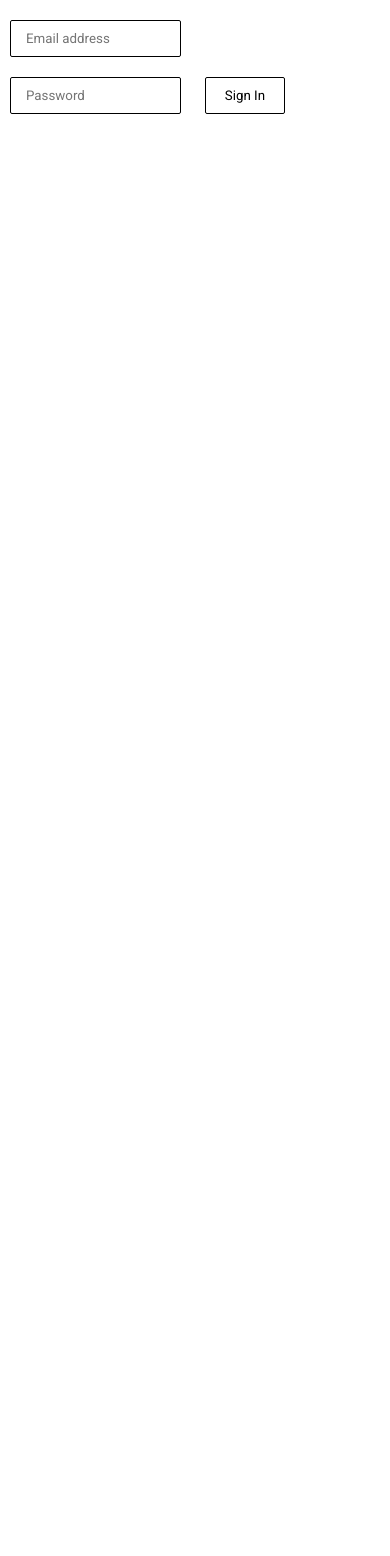
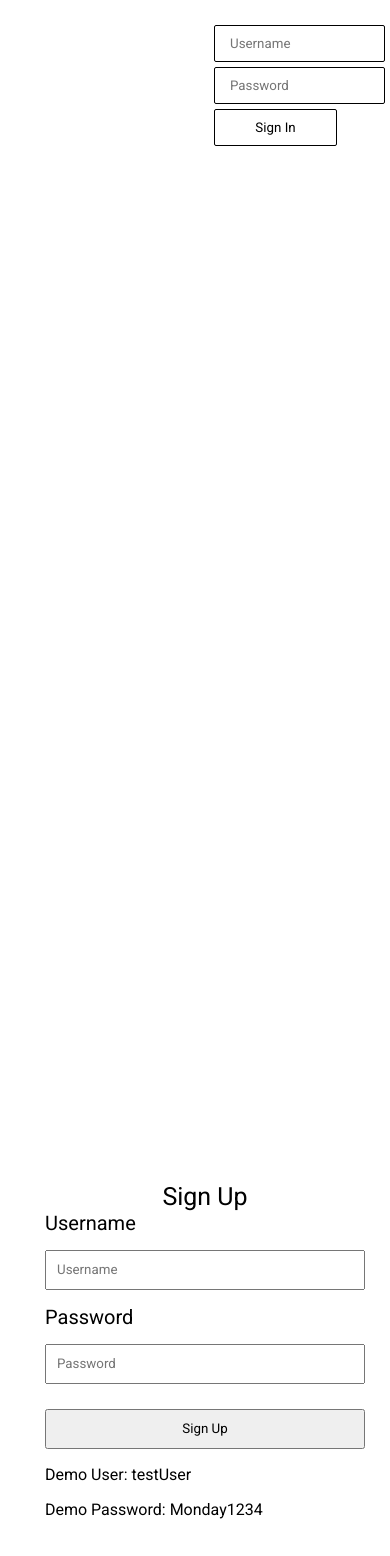
Before and after one commit to yaymo/node-capstone, a website: page public/index.html in a window 390 px wide. Shown: the top 1556 px of the page. Drawn offline with nearby package versions, Linux system fonts and the light colour scheme.

Commit message:
improve responsiveness, deleted dupe code, added demo account

```diff
--- a/public/index.css
+++ b/public/index.css
@@ -5,7 +5,7 @@
 }
 
 body{
-	height: 2500px;
+	height: 1500px;
 	margin: 0;
 }
 
@@ -19,9 +19,7 @@ body{
 }
 
 #app-name {
-	margin-top: 10px;
-	margin-left: 25px;
-	margin-bottom: 80px;
+	margin: 10px 10px 80px 20px;
 	position: fixed;
 	color: white;
 	font-size: 50px;
@@ -33,9 +31,11 @@ body{
 
 .nav-login {
 	display: inline-block;
-	position: fixed;
-	right: 50px;
+	position: absolute;
+	right: 40px;
 }
+
+
 
 #sign-in-button{
 	width: 80px;
@@ -73,11 +73,11 @@ body{
 	color: white;
 	font-family: 'Roboto';
 	font-size: 40px;
-	padding: 150px 30px 350px 30px;
+	padding: 100px 60px 120px 20px;
 }
 
 .sign-up {
-	width: 400px;
+	width: 380px;
 	margin-left: auto;
 	margin-right: auto;
 	background-color: white;
@@ -85,29 +85,16 @@ body{
 	border-radius: 2px;
 }
 
-#username {
+#username, #password {
 	height: 40px;
 	width: 320px;
 	padding-left: 10px;
 	margin: 15px 20px;
 }
 
-#password-label {
+#password-label, #username-label {
 	display: block;
 	font-size: 20px;
-	margin-left: 20px;
-}
-
-#password {
-	height: 40px;
-	width: 320px;
-	margin: 15px 20px;
-	padding-left: 10px;
-}
-
-#username-label {
-	font-size: 20px;
-	display: block;
 	margin-left: 20px;
 }
 
@@ -126,3 +113,26 @@ body{
 fieldset{
 	border: none;
 }
+
+@media only screen and (max-width:699px){
+	.sign-in {
+		display: block;
+		margin: 5px;
+		position: relative;
+		top: 20px;
+		right: -50px;
+	}
+	#sign-in-button{
+		width: 123px;
+	}
+	.sign-up{
+		margin-right: 5px;
+	}
+	.intro-info{
+		padding: 150px 10px 75px 10px;
+	}
+}
+
+.demo-login{
+	margin-left: 20px;
+}
--- a/public/index.html
+++ b/public/index.html
@@ -9,14 +9,15 @@
 
 	<body>
 
+		<div class="parallax">
+
 			<h1 id="app-name">My Shows</h1>
 
-		<div class="nav-login">
-					<input class="sign-in" id="email-sign-in" type="text" placeholder="Email address">
+			<div class="nav-login row">
+				<input class="sign-in" id="email-sign-in" type="text" placeholder="Username">
 				<input class="sign-in" id="password-sign-in" type="text" placeholder="Password">
 				<button type="submit" class="sign-in" id="sign-in-button" action="">Sign In</button>
 			</div>
-		<div class="parallax">
 
 			<div class="intro">
 				<h3 class="intro-info">Tired of social media spoilers?</h3>
@@ -31,13 +32,16 @@
 						<div class="sign-up-header">Sign Up</div>
 
 						<label id="username-label" for="email-sign-up">Username</label>
-					<input type="text" id="username" name="username" placeholder="john@yahoo.com" required>
+						<input type="text" id="username" name="username" placeholder="Username" required>
 
 						<label id="password-label" for="password-sign-up">Password</label>
 						<input id="password" type="text" name="password" placeholder="Password" required>
 
 						<button type="submit" id="sign-up-button" action="">Sign Up </button>
-
+						<div class="demo-login">
+							<p> Demo User: testUser</p>
+							<p> Demo Password: Monday1234</p>
+						</div>
 					</fieldset>
 				</div>
 			</div>
```
Also changed, not shown: public/shows.css (+9 -2 lines), test/test-integrations.js (+2 -6 lines), public/shows.html (line endings or trailing spaces). Lines whose indentation alone changed are shown as unchanged.
